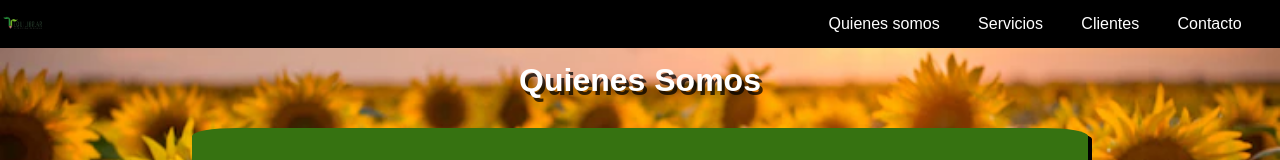
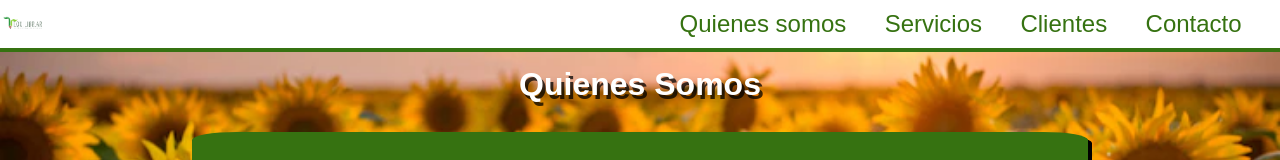
Before and after one commit to AndresCespedes23/equilibr.ar, a React (Create React App) app: page / in a window 1280 px wide. Shown: the top 160 px of the page. Built offline with nearby package versions, Linux system fonts and the light colour scheme.

Commit message:
EQ-26: change the colors of the header

```diff
--- a/src/Components/Header/header.module.css
+++ b/src/Components/Header/header.module.css
@@ -4,9 +4,10 @@
     display: flex;
     justify-content: space-between;
     align-items: center;
-    background: #000000;
-    color: #FFFFFF;
+    background: #FFF;
+    color: #367211;
     width: 100%;
+    border-bottom: 4px solid #367211;
 }
 .logo {
     height: 3rem;
@@ -17,6 +18,7 @@
 }
 .links {
     padding-right: 3vw;
-    color: white;
+    font-size: 1.5rem;
+    color: #367211;
     text-decoration: none;
 }
```
